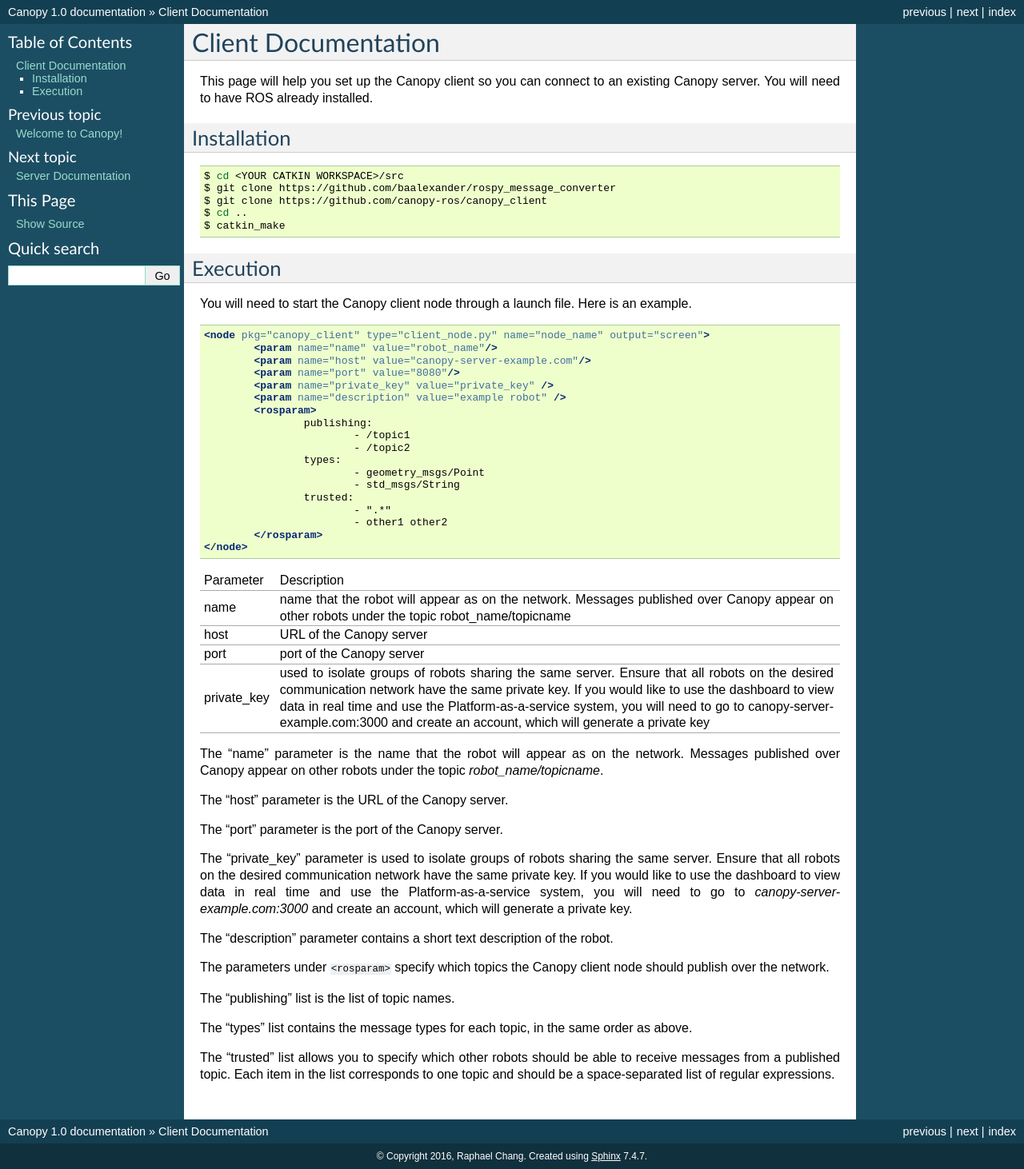
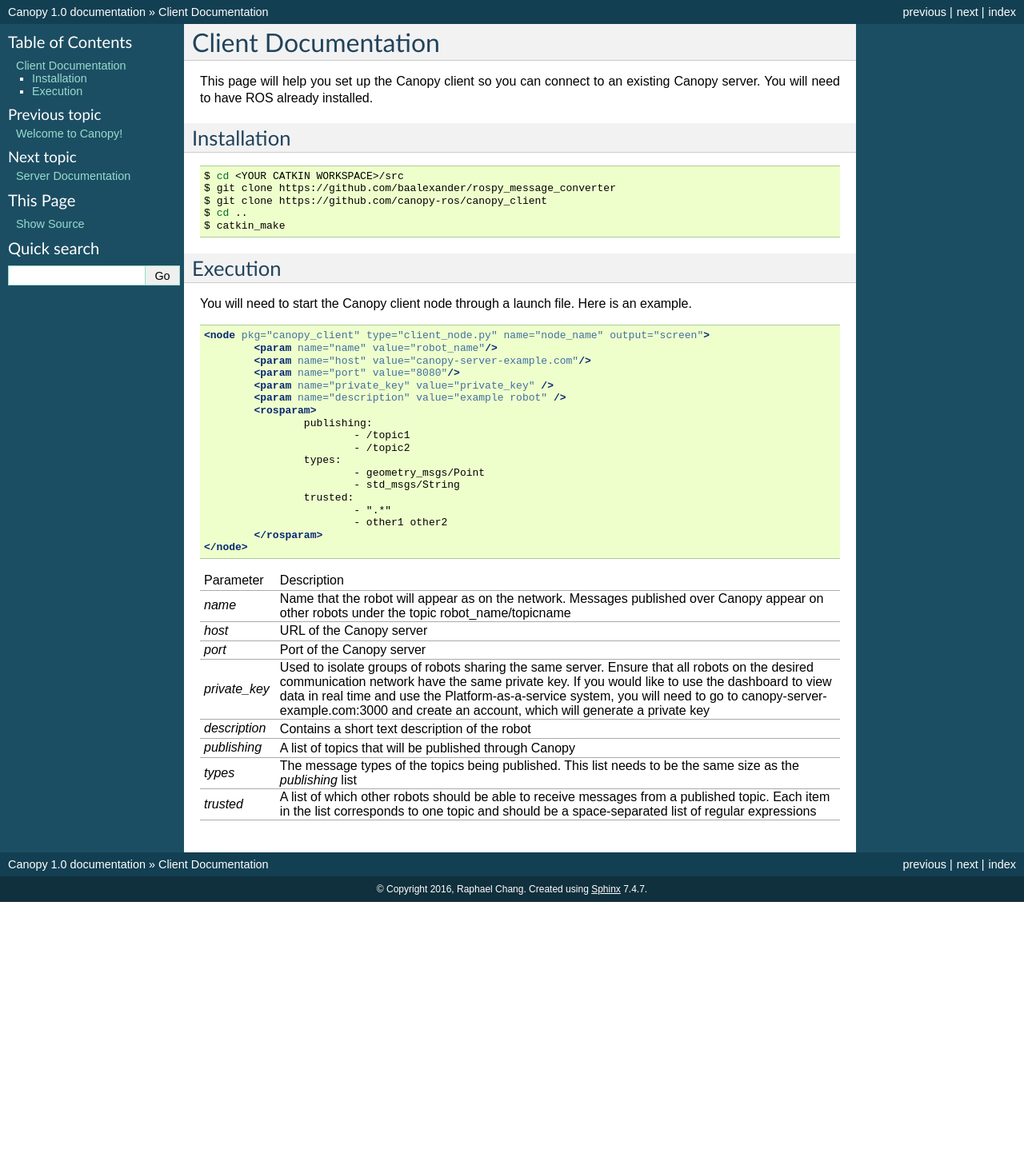
Before and after one commit to canopy-ros/canopy_docs, a Sphinx documentation site: the page built from docs/client-docs.rst, in a window 1280 px wide. Shown: the whole page at 80% size. Built offline with Sphinx 7.4.7, drawn with Linux system fonts in a browser that asks for light colours; after the commit the page ends 1128 px from its top, so only the background shows below that.

Commit message:
will this work

```diff
--- a/docs/client-docs.rst
+++ b/docs/client-docs.rst
@@ -44,32 +44,22 @@
 		</rosparam>
 	</node>
 
-+-------------+----------------------------------------------------------------------------------------------------------------------------------------------------------------------------------------------------------------------------------------------------------------------------------------------------------------------------------------------------------------------------+
-| Parameter   | Description                                                                                                                                                                                                                                                                                                                                                                |
-+-------------+----------------------------------------------------------------------------------------------------------------------------------------------------------------------------------------------------------------------------------------------------------------------------------------------------------------------------------------------------------------------------+
-| name        | name that the robot will appear as on the network. Messages published over Canopy appear on other robots under the topic robot_name/topicname                                                                                                                                                                                                                              |
-+-------------+----------------------------------------------------------------------------------------------------------------------------------------------------------------------------------------------------------------------------------------------------------------------------------------------------------------------------------------------------------------------------+
-| host        | URL of the Canopy server                                                                                                                                                                                                                                                                                                                                                   |
-+-------------+----------------------------------------------------------------------------------------------------------------------------------------------------------------------------------------------------------------------------------------------------------------------------------------------------------------------------------------------------------------------------+
-| port        | port of the Canopy server                                                                                                                                                                                                                                                                                                                                                  |
-+-------------+----------------------------------------------------------------------------------------------------------------------------------------------------------------------------------------------------------------------------------------------------------------------------------------------------------------------------------------------------------------------------+
-| private_key | used to isolate groups of robots sharing the same server. Ensure that all robots on the desired communication network have the same private key. If you would like to use the dashboard to view data in real time and use the Platform-as-a-service system, you will need to go to canopy-server-example.com:3000 and create an account, which will generate a private key |
-+-------------+----------------------------------------------------------------------------------------------------------------------------------------------------------------------------------------------------------------------------------------------------------------------------------------------------------------------------------------------------------------------------+
-
-The "name" parameter is the name that the robot will appear as on the network. Messages published over Canopy appear on other robots under the topic `robot_name/topicname`.
-
-The "host" parameter is the URL of the Canopy server.
-
-The "port" parameter is the port of the Canopy server.
-
-The "private_key" parameter is used to isolate groups of robots sharing the same server. Ensure that all robots on the desired communication network have the same private key. If you would like to use the dashboard to view data in real time and use the Platform-as-a-service system, you will need to go to `canopy-server-example.com:3000` and create an account, which will generate a private key.
-
-The "description" parameter contains a short text description of the robot.
-
-The parameters under ``<rosparam>`` specify which topics the Canopy client node should publish over the network.
-
-The "publishing" list is the list of topic names.
-
-The "types" list contains the message types for each topic, in the same order as above.
-
-The "trusted" list allows you to specify which other robots should be able to receive messages from a published topic. Each item in the list corresponds to one topic and should be a space-separated list of regular expressions.
++---------------+------------------------------------------------------------------------------------------------------------------------------------------------------------------------------------------------------------------------------------------------------------------------------------------------------------------------------------------------------------------------------+
+| Parameter     | Description                                                                                                                                                                                                                                                                                                                                                                  |
++---------------+------------------------------------------------------------------------------------------------------------------------------------------------------------------------------------------------------------------------------------------------------------------------------------------------------------------------------------------------------------------------------+
+| `name`        | | Name that the robot will appear as on the network. Messages published over Canopy appear on other robots under the topic robot_name/topicname                                                                                                                                                                                                                              |
++---------------+------------------------------------------------------------------------------------------------------------------------------------------------------------------------------------------------------------------------------------------------------------------------------------------------------------------------------------------------------------------------------+
+| `host`        | | URL of the Canopy server                                                                                                                                                                                                                                                                                                                                                   |
++---------------+------------------------------------------------------------------------------------------------------------------------------------------------------------------------------------------------------------------------------------------------------------------------------------------------------------------------------------------------------------------------------+
+| `port`        | | Port of the Canopy server                                                                                                                                                                                                                                                                                                                                                  |
++---------------+------------------------------------------------------------------------------------------------------------------------------------------------------------------------------------------------------------------------------------------------------------------------------------------------------------------------------------------------------------------------------+
+| `private_key` | | Used to isolate groups of robots sharing the same server. Ensure that all robots on the desired communication network have the same private key. If you would like to use the dashboard to view data in real time and use the Platform-as-a-service system, you will need to go to canopy-server-example.com:3000 and create an account, which will generate a private key |
++---------------+------------------------------------------------------------------------------------------------------------------------------------------------------------------------------------------------------------------------------------------------------------------------------------------------------------------------------------------------------------------------------+
+| `description` | | Contains a short text description of the robot                                                                                                                                                                                                                                                                                                                             |
++---------------+------------------------------------------------------------------------------------------------------------------------------------------------------------------------------------------------------------------------------------------------------------------------------------------------------------------------------------------------------------------------------+
+| `publishing`  | | A list of topics that will be published through Canopy                                                                                                                                                                                                                                                                                                                     |
++---------------+------------------------------------------------------------------------------------------------------------------------------------------------------------------------------------------------------------------------------------------------------------------------------------------------------------------------------------------------------------------------------+
+| `types`       | | The message types of the topics being published. This list needs to be the same size as the `publishing` list                                                                                                                                                                                                                                                              |
++---------------+------------------------------------------------------------------------------------------------------------------------------------------------------------------------------------------------------------------------------------------------------------------------------------------------------------------------------------------------------------------------------+
+| `trusted`     | | A list of which other robots should be able to receive messages from a published topic. Each item in the list corresponds to one topic and should be a space-separated list of regular expressions                                                                                                                                                                         |
++---------------+------------------------------------------------------------------------------------------------------------------------------------------------------------------------------------------------------------------------------------------------------------------------------------------------------------------------------------------------------------------------------+
```
